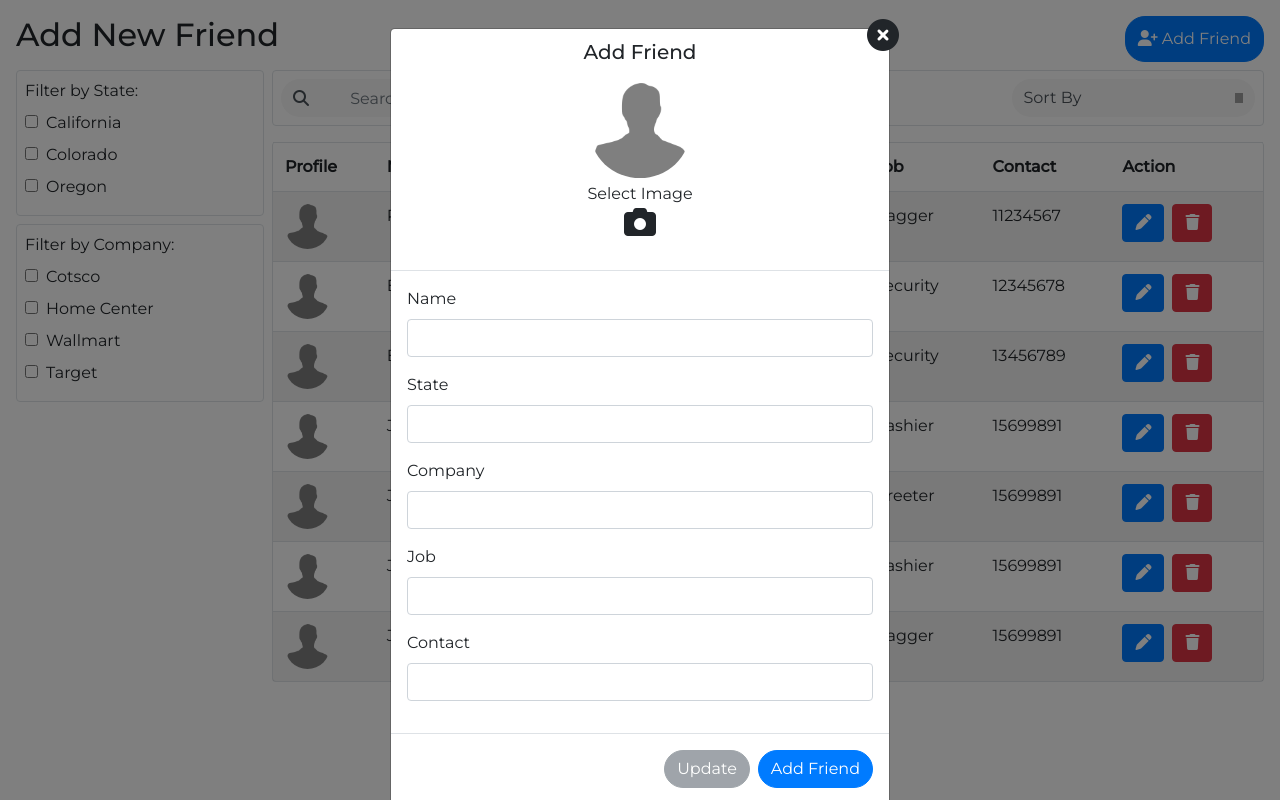
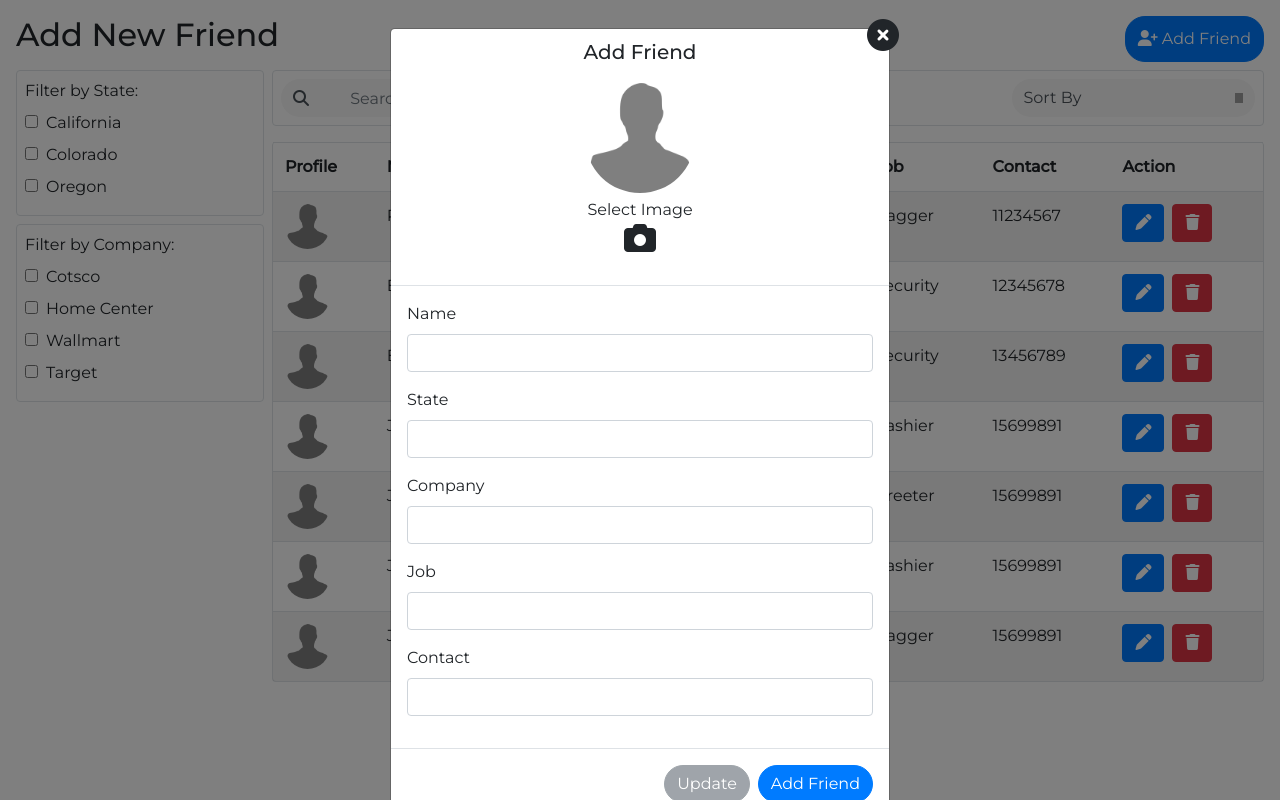
Before and after one commit to RoyetteMillares/FriendList, a plain HTML site: page index.html in a window 1280 px wide. Both pictures are taken after a click on the button "Add Friend". Drawn offline with nearby package versions, Linux system fonts and the light colour scheme; grey boxes are pictures that could not be loaded.

Commit message:
fix:height

```diff
--- a/style.css
+++ b/style.css
@@ -26,11 +26,12 @@ i.fa-solid.fa-circle-xmark {
   text-align: center;
   padding: 3%;
   width: 100%;
+
   min-width: 150px;
 }
 img.avatar-img {
-  width: 100px;
-  height: auto;
+  width: 110px;
+  height: 110px;
   border-radius: 50%;
 }
 .upload-wp input {
```
